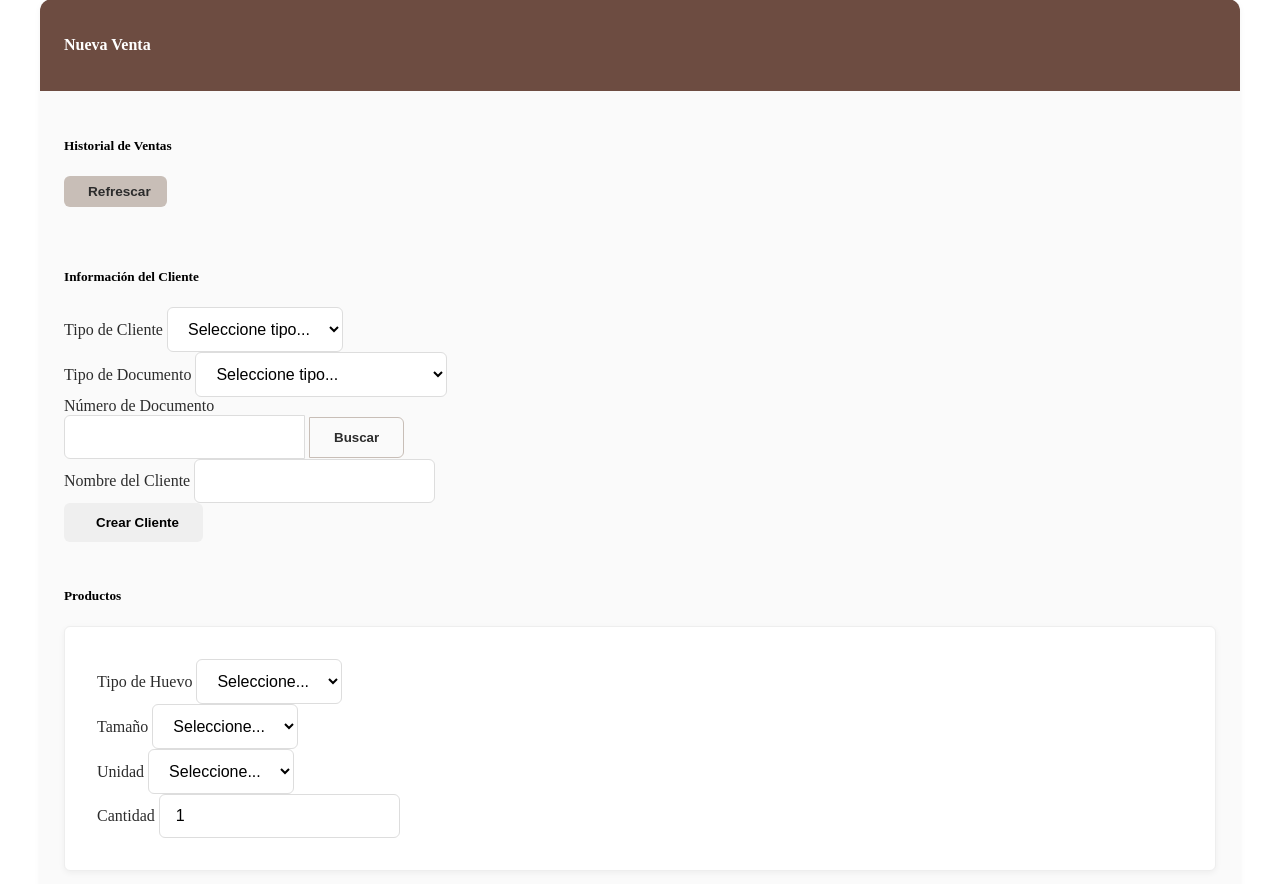
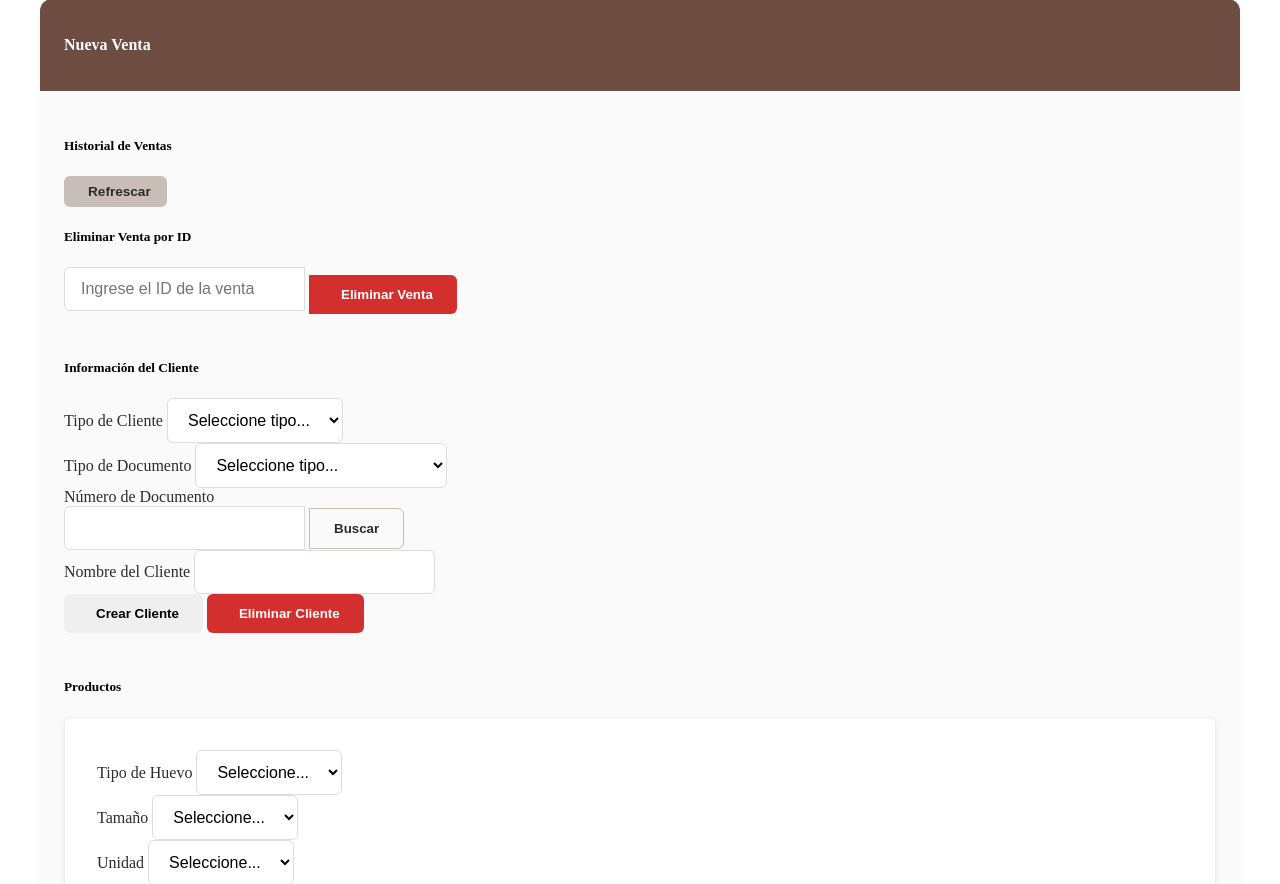
Before and after one commit to elquenosalteestombo/huevos, a FastAPI app: page /sales in a window 1280 px wide. Shown: the part 138-1022 px from the top of the page. Run offline with FastAPI, Linux system fonts and the light colour scheme.

Commit message:
Postman el mejor

```diff
--- a/app/routes/sales.py
+++ b/app/routes/sales.py
@@ -7,6 +7,7 @@ from app.database.mongodb import MongoDB
 from app.models.customer import Customer, CustomerType
 from app.models.egg import Egg, EggType, EggSize
 from app.models.sale import Sale, SaleItem, SaleUnitType
+from bson import ObjectId
 
 router = APIRouter(tags=["sales"])
 db = MongoDB()
@@ -152,3 +153,28 @@ async def get_all_sales():
     if not sales:
         raise HTTPException(status_code=404, detail="No se encontraron ventas")
     return [Sale(**sale) for sale in sales]
+
+@router.delete("/api/sales/{sale_id}")
+async def delete_sale(sale_id: str):
+    try:
+        # Pasa el ID como string directamente al método delete_sale
+        result = db.delete_sale(sale_id)
+        if not result:
+            raise HTTPException(status_code=404, detail="Venta no encontrada")
+        return {"message": "Venta eliminada exitosamente"}
+    except Exception as e:
+        raise HTTPException(status_code=400, detail=f"Error al eliminar la venta: {str(e)}")
+
+
+@router.delete("/api/customers/{document_number}", status_code=204)
+async def delete_customer(document_number: str):
+    """Elimina un cliente por su número de documento"""
+    # Verificar si el cliente tiene ventas asociadas
+    sales = db.get_sales_by_customer(document_number)
+    if sales:
+        raise HTTPException(status_code=400, detail="No se puede eliminar el cliente porque tiene ventas asociadas")
+
+    result = db.delete_customer(document_number)
+    if not result:
+        raise HTTPException(status_code=404, detail="Cliente no encontrado")
+    return {"message": "Cliente eliminado exitosamente"}
--- a/app/templates/sales.html
+++ b/app/templates/sales.html
@@ -22,10 +22,21 @@
                                 <button type="button" class="btn btn-secondary btn-sm" id="refreshSales">
                                     <i class="bi bi-arrow-clockwise"></i> Refrescar
                                 </button>
+
+
                             </div>
                             <ul id="salesHistory" class="list-group">
                                 <!-- Aquí se agregarán las ventas -->
                             </ul>
+                            <div class="mt-4">
+                                <h5>Eliminar Venta por ID</h5>
+                                <div class="input-group mb-3">
+                                    <input type="text" class="form-control" id="saleIdToDelete" placeholder="Ingrese el ID de la venta">
+                                    <button class="btn btn-danger" id="deleteSaleById">
+                                        <i class="bi bi-trash"></i> Eliminar Venta
+                                    </button>
+                                </div>
+                            </div>
                         </div>
                         <!-- Información del Cliente -->
                         <div class="mb-4">
@@ -63,6 +74,9 @@
                                 <div class="text-center mt-3">
                                     <button type="button" class="btn btn-success" id="createCustomer">
                                         <i class="bi bi-person-plus"></i> Crear Cliente
+                                    </button>
+                                    <button type="button" class="btn btn-danger" id="deleteCustomer">
+                                        <i class="bi bi-trash"></i> Eliminar Cliente
                                     </button>
                                 </div>
                             </div>
@@ -192,11 +206,39 @@
     salesHistory.innerHTML = ''; // Limpiar historial previo
     sales.forEach(sale => {
         const listItem = document.createElement('li');
-                                listItem.className = 'list-group-item';
-                                listItem.textContent = `Venta ID: ${sale.id}, Total: $${sale.total}`;
+        listItem.className = 'list-group-item d-flex justify-content-between align-items-center';
+        listItem.innerHTML = `
+            Venta ID: ${sale.id}, Total: $${sale.total}
+            <button class="btn btn-danger btn-sm delete-sale" data-sale-id="${sale.id}">
+                <i class="bi bi-trash"></i> Eliminar
+            </button>
+        `;
         salesHistory.appendChild(listItem);
     });
+
+    // Agregar eventos a los botones "Eliminar"
+    document.querySelectorAll('.delete-sale').forEach(button => {
+        button.addEventListener('click', function() {
+            const saleId = this.getAttribute('data-sale-id');
+            if (confirm('¿Está seguro de que desea eliminar esta venta?')) {
+                fetch(`/api/sales/${saleId}`, {
+                    method: 'DELETE'
                 })
+                .then(response => {
+                    if (!response.ok) throw new Error('No se pudo eliminar la venta');
+                    alert('Venta eliminada exitosamente');
+                    this.closest('li').remove(); // Eliminar la venta del historial
+                })
+                .catch(error => {
+                    console.error('Error:', error);
+                    alert('Error al eliminar la venta: ' + error.message);
+                });
+            }
+        });
+    });
+})
+
+
 
                 .catch(error => {
                     console.error('Error:', error);
@@ -444,16 +486,23 @@
     })
 })
 .then(response => {
-        if (!response.ok) throw new Error('Error al crear el cliente');
+    if (!response.ok) {
+        // Si el código de estado no es 2xx, lanza un error
+        return response.json().then(err => {
+            throw new Error(err.detail || 'Error desconocido al crear el cliente');
+        });
+    }
     return response.json();
 })
 .then(data => {
-        alert('Cliente creado exitosamente');
+    alert(data.message || 'Cliente creado exitosamente');
 })
 .catch(error => {
     console.error('Error:', error);
     alert('No se pudo crear el cliente: ' + error.message);
 });
+
+
 });
 
 document.getElementById('refreshSales').addEventListener('click', function() {
@@ -483,6 +532,62 @@ document.getElementById('refreshSales').addEventListener('click', function() {
             alert('Error al refrescar el historial de ventas: ' + error.message);
         });
         });
+
+        document.getElementById('deleteCustomer').addEventListener('click', function() {
+    const docNumber = document.getElementById('documentNumber').value;
+    if (!docNumber) {
+        alert('Ingrese el número de documento del cliente para eliminarlo.');
+        return;
+    }
+
+    if (confirm('¿Está seguro de que desea eliminar este cliente? Esta acción no se puede deshacer.')) {
+        fetch(`/api/customers/${docNumber}`, {
+            method: 'DELETE'
+        })
+        .then(response => {
+            if (!response.ok) {
+                if (response.status === 400) {
+                    throw new Error('El cliente tiene ventas asociadas y no se puede eliminar.');
+                }
+                throw new Error('No se pudo eliminar el cliente');
+            }
+            alert('Cliente eliminado exitosamente');
+            // Limpiar el formulario
+            document.getElementById('salesForm').reset();
+            document.getElementById('salesHistory').innerHTML = ''; // Limpiar historial de ventas
+        })
+        .catch(error => {
+            console.error('Error:', error);
+            alert('Error al eliminar el cliente: ' + error.message);
+             });
+            }
+        });
+
+        document.getElementById('deleteSaleById').addEventListener('click', function() {
+    const saleId = document.getElementById('saleIdToDelete').value.trim();
+    if (!saleId) {
+        alert('Por favor, ingrese el ID de la venta que desea eliminar.');
+        return;
+    }
+
+    if (confirm(`¿Está seguro de que desea eliminar la venta con ID ${saleId}?`)) {
+        fetch(`/api/sales/${saleId}`, {
+            method: 'DELETE'
+        })
+        .then(response => {
+            if (!response.ok) throw new Error('No se pudo eliminar la venta. Verifique el ID.');
+            alert('Venta eliminada exitosamente.');
+            document.getElementById('saleIdToDelete').value = ''; // Limpiar el campo de entrada
+        })
+        .catch(error => {
+            console.error('Error:', error);
+            alert('Error al eliminar la venta: ' + error.message);
+        });
+    }
+});
+
+
+
     });
 
     function validateStock(eggType, eggSize, quantity, callback) {
```
Also changed, not shown: app/database/mongodb.py (+10 -2 lines), app/static/styles/sales.css (line endings or trailing spaces). Lines whose indentation alone changed are shown as unchanged.
